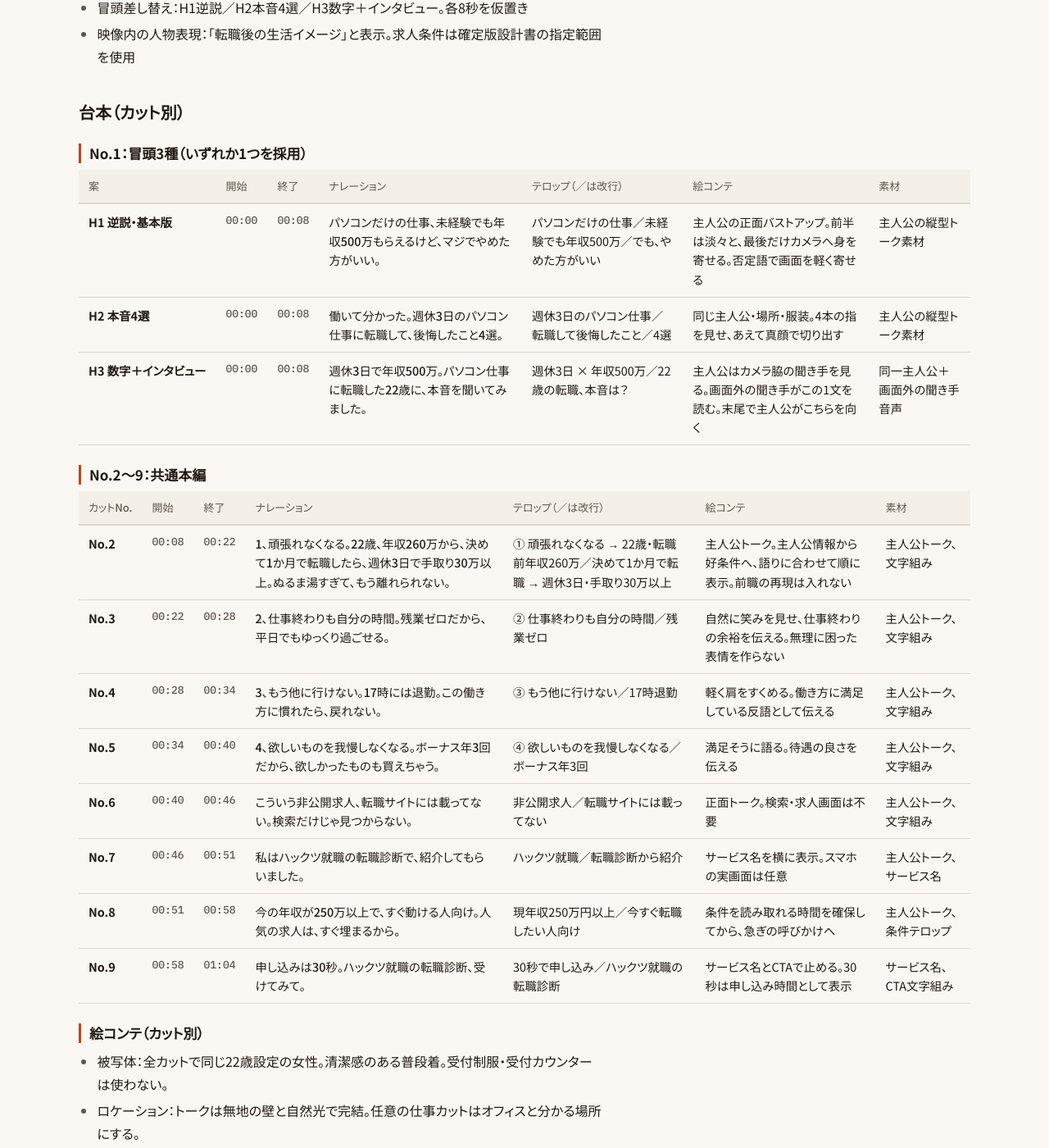
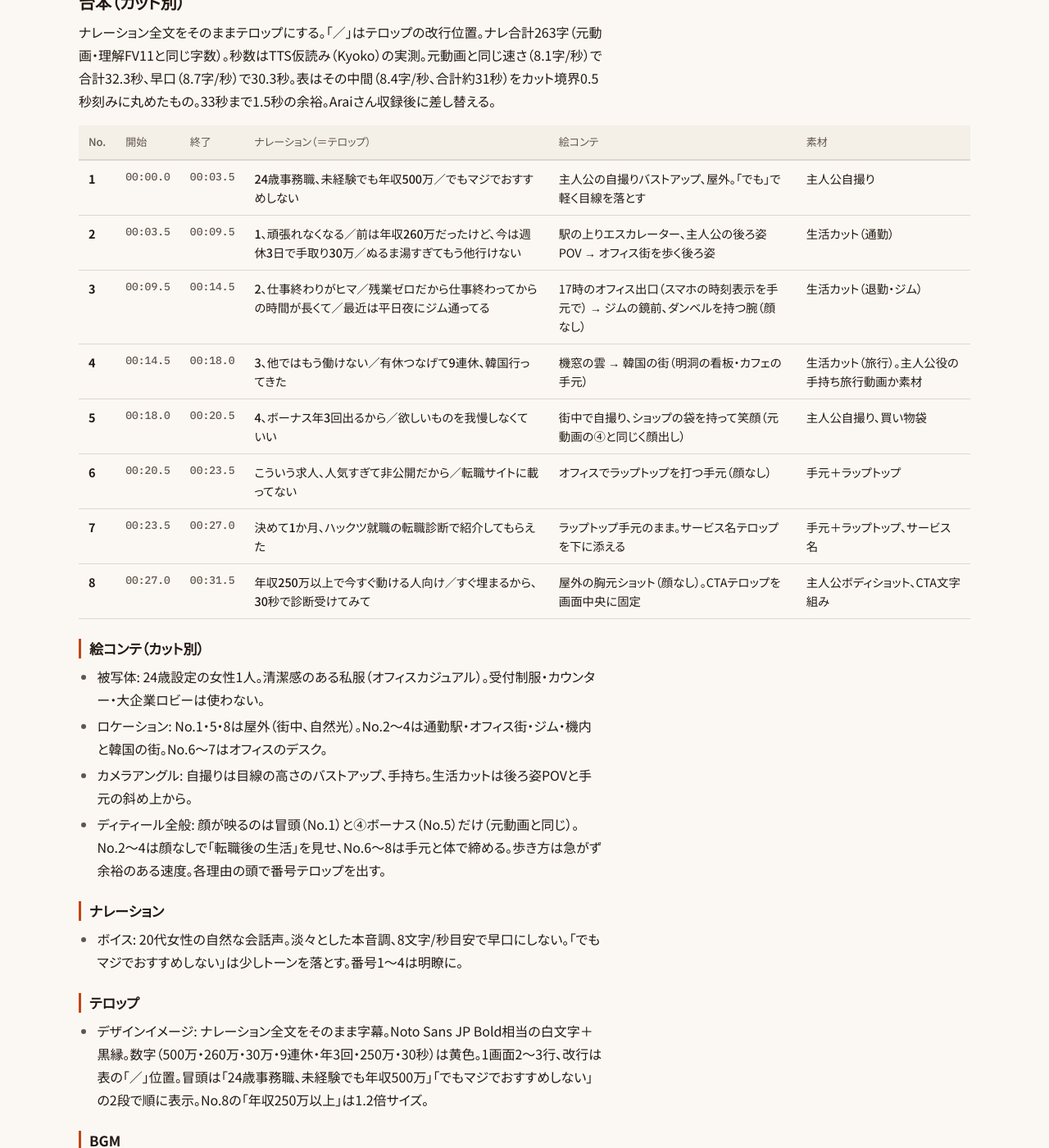
Before and after one commit to hiden-inc/cr-scripts, a Jekyll site: the page built from hackz/2026-10-a1-gyakusetsu.md, in a window 1280 px wide and 1400 px high, scrolled down 1108 px. Shown: the whole window at 82% size. Built offline with Jekyll 4.4.1, drawn with Linux system fonts in a browser that asks for light colours; some web fonts are replaced; our own code applies the rules of GitHub Pages for plain Markdown files; some of the changed text lies outside the part shown.

Commit message:
feat(hackz): A1台本を Notion 13:20 版へ更新、検証全体像を追加（相互リンク）
Co-Authored-By: Claude Fable 5.1 <noreply@anthropic.com>

```diff
--- a/hackz/2026-10-a1-gyakusetsu.md
+++ b/hackz/2026-10-a1-gyakusetsu.md
@@ -1,99 +1,61 @@
-# ハックツ就職｜10月CR A1 逆説型
+# ハックツ就職 10月CR A1 台本（逆説型）
 
-検証ID：A1 ／ 修正版 v5 ／ 2026-09-24
-台本作成：yusaku arai ／ 内容レビュー・音声実測前
+2026-09-24 作成。検証A: 良セグメント明示 × 事務職明示。ベースAD: 理解FV11（逆説型）。検証の全体図（15本の構成）: [ハックツ就職 10月CR 検証全体像](2026-10-overview.md)／レビュー用の Claude Docs 版: [Claude Docs](https://claude.ai/code/artifact/d702f744-2e8c-41bc-a7f1-98fbee2ec187)
 
 # 企画
 
-- 戦略：理解FV11の「やめた方がいい→実は好条件を4つ→非公開求人→紹介→対象条件→急ぎのCTA」を継承。年齢・転職前の年収・転職時期を明示し、良セグメント化した基準台本を作る。
-- WHO：22〜34歳、現年収250万円以上、今すぐ転職したい在職者。職種を限定せず、パソコンを使う仕事で働き方と待遇を変えたい人。
-- WHAT：年齢・現年収が自分に近い主人公を通じて、好条件の非公開求人を紹介してもらう入口としてハックツ就職の転職診断を提示する。
-- 主人公：22歳の女性。転職前の年収260万円、決めて1か月で転職した設定。実在利用者の証言ではなく、設計書に基づく演出設定。
-- 検証範囲：職種語を限定しない。男性化、前職の具体的なつらさとの対比はB・C・Dに残す。本編No.2〜9は3案とも同一、No.1だけを差し替える。
+- 戦略: 理解FV11の構造を継承する（羨ましい職種→実は好条件4つ→非公開求人→転職診断→対象条件→急ぎのCTA）。受付嬢を事務職に替え、主人公の年齢・転職前年収・転職までの速さを本編で明示する。決め台詞は「マジでおすすめしない」（元の「やめた方がいい」の言い換え）。尺・ナレーション＝テロップ・映像構成（顔は冒頭と④ボーナスのみ、他は生活カットと手元、締めは顔なしの体ショット）は元動画と同じ。
+- WHO: 22〜34歳・現年収250万円以上・今すぐ転職したい在職者。事務/コーポレート希望（回答の6割）。
+- WHAT: 24歳・年収260万から1か月で事務職に転職した主人公を通じて「未経験でも年収500万の事務職の非公開求人がある」と伝え、入口としてハックツ就職の転職診断（30秒）を提示する。
 
 # 台本
 
 ## 概要
 
-- 再生秒数：約60秒（編集上の仮置き。収録音声で未実測）
-- 形式：1080×1920、縦型。顔あり一人称UGC。生活カットは任意
-- 配信媒体：TikTok／Meta想定。入稿先は制作時に確定
-- セーフゾーン：初稿は主要文字・顔を中央のx=100〜880、y=250〜1450に配置。媒体の実プレビューでUIとの重なりを確認
-- 冒頭差し替え：H1逆説／H2本音4選／H3数字＋インタビュー。各8秒を仮置き
-- 映像内の人物表現：「転職後の生活イメージ」と表示。求人条件は確定版設計書の指定範囲を使用
+- 再生秒数: 00:00:33以内（元動画と同尺。文字が増えた分の秒は足さない）
+- 形式: 1080x1920
+- 配信媒体: Meta（TikTok流用可）
+- セーフゾーン: Meta リール（上250px・下450px・右120pxを避ける）
 
 ## 台本（カット別）
 
-### No.1：冒頭3種（いずれか1つを採用）
+ナレーション全文をそのままテロップにする。「／」はテロップの改行位置。ナレ合計263字（元動画・理解FV11と同じ字数）。秒数はTTS仮読み（Kyoko）の実測。元動画と同じ速さ（8.1字/秒）で合計32.3秒、早口（8.7字/秒）で30.3秒。表はその中間（8.4字/秒、合計約31秒）をカット境界0.5秒刻みに丸めたもの。33秒まで1.5秒の余裕。Araiさん収録後に差し替える。
 
-| 案 | 開始 | 終了 | ナレーション | テロップ（／は改行） | 絵コンテ | 素材 |
-|---|---|---|---|---|---|---|
-| H1 逆説・基本版 | 00:00 | 00:08 | パソコンだけの仕事、未経験でも年収500万もらえるけど、マジでやめた方がいい。 | パソコンだけの仕事／未経験でも年収500万／でも、やめた方がいい | 主人公の正面バストアップ。前半は淡々と、最後だけカメラへ身を寄せる。否定語で画面を軽く寄せる | 主人公の縦型トーク素材 |
-| H2 本音4選 | 00:00 | 00:08 | 働いて分かった。週休3日のパソコン仕事に転職して、後悔したこと4選。 | 週休3日のパソコン仕事／転職して後悔したこと／4選 | 同じ主人公・場所・服装。4本の指を見せ、あえて真顔で切り出す | 主人公の縦型トーク素材 |
-| H3 数字＋インタビュー | 00:00 | 00:08 | 週休3日で年収500万。パソコン仕事に転職した22歳に、本音を聞いてみました。 | 週休3日 × 年収500万／22歳の転職、本音は？ | 主人公はカメラ脇の聞き手を見る。画面外の聞き手がこの1文を読む。末尾で主人公がこちらを向く | 同一主人公＋画面外の聞き手音声 |
-
-### No.2〜9：共通本編
-
-| カットNo. | 開始 | 終了 | ナレーション | テロップ（／は改行） | 絵コンテ | 素材 |
-|---|---|---|---|---|---|---|
-| No.2 | 00:08 | 00:22 | 1、頑張れなくなる。22歳、年収260万から、決めて1か月で転職したら、週休3日で手取り30万以上。ぬるま湯すぎて、もう離れられない。 | ① 頑張れなくなる → 22歳・転職前年収260万／決めて1か月で転職 → 週休3日・手取り30万以上 | 主人公トーク。主人公情報から好条件へ、語りに合わせて順に表示。前職の再現は入れない | 主人公トーク、文字組み |
-| No.3 | 00:22 | 00:28 | 2、仕事終わりも自分の時間。残業ゼロだから、平日でもゆっくり過ごせる。 | ② 仕事終わりも自分の時間／残業ゼロ | 自然に笑みを見せ、仕事終わりの余裕を伝える。無理に困った表情を作らない | 主人公トーク、文字組み |
-| No.4 | 00:28 | 00:34 | 3、もう他に行けない。17時には退勤。この働き方に慣れたら、戻れない。 | ③ もう他に行けない／17時退勤 | 軽く肩をすくめる。働き方に満足している反語として伝える | 主人公トーク、文字組み |
-| No.5 | 00:34 | 00:40 | 4、欲しいものを我慢しなくなる。ボーナス年3回だから、欲しかったものも買えちゃう。 | ④ 欲しいものを我慢しなくなる／ボーナス年3回 | 満足そうに語る。待遇の良さを伝える | 主人公トーク、文字組み |
-| No.6 | 00:40 | 00:46 | こういう非公開求人、転職サイトには載ってない。検索だけじゃ見つからない。 | 非公開求人／転職サイトには載ってない | 正面トーク。検索・求人画面は不要 | 主人公トーク、文字組み |
-| No.7 | 00:46 | 00:51 | 私はハックツ就職の転職診断で、紹介してもらいました。 | ハックツ就職／転職診断から紹介 | サービス名を横に表示。スマホの実画面は任意 | 主人公トーク、サービス名 |
-| No.8 | 00:51 | 00:58 | 今の年収が250万以上で、すぐ動ける人向け。人気の求人は、すぐ埋まるから。 | 現年収250万円以上／今すぐ転職したい人向け | 条件を読み取れる時間を確保してから、急ぎの呼びかけへ | 主人公トーク、条件テロップ |
-| No.9 | 00:58 | 01:04 | 申し込みは30秒。ハックツ就職の転職診断、受けてみて。 | 30秒で申し込み／ハックツ就職の転職診断 | サービス名とCTAで止める。30秒は申し込み時間として表示 | サービス名、CTA文字組み |
+| No. | 開始 | 終了 | ナレーション（＝テロップ） | 絵コンテ | 素材 |
+|---|---|---|---|---|---|
+| 1 | 00:00.0 | 00:03.5 | 24歳事務職、未経験でも年収500万／でもマジでおすすめしない | 主人公の自撮りバストアップ、屋外。「でも」で軽く目線を落とす | 主人公自撮り |
+| 2 | 00:03.5 | 00:09.5 | 1、頑張れなくなる／前は年収260万だったけど、今は週休3日で手取り30万／ぬるま湯すぎてもう他行けない | 駅の上りエスカレーター、主人公の後ろ姿POV → オフィス街を歩く後ろ姿 | 生活カット（通勤） |
+| 3 | 00:09.5 | 00:14.5 | 2、仕事終わりがヒマ／残業ゼロだから仕事終わってからの時間が長くて／最近は平日夜にジム通ってる | 17時のオフィス出口（スマホの時刻表示を手元で） → ジムの鏡前、ダンベルを持つ腕（顔なし） | 生活カット（退勤・ジム） |
+| 4 | 00:14.5 | 00:18.0 | 3、他ではもう働けない／有休つなげて9連休、韓国行ってきた | 機窓の雲 → 韓国の街（明洞の看板・カフェの手元） | 生活カット（旅行）。主人公役の手持ち旅行動画か素材 |
+| 5 | 00:18.0 | 00:20.5 | 4、ボーナス年3回出るから／欲しいものを我慢しなくていい | 街中で自撮り、ショップの袋を持って笑顔（元動画の④と同じく顔出し） | 主人公自撮り、買い物袋 |
+| 6 | 00:20.5 | 00:23.5 | こういう求人、人気すぎて非公開だから／転職サイトに載ってない | オフィスでラップトップを打つ手元（顔なし） | 手元＋ラップトップ |
+| 7 | 00:23.5 | 00:27.0 | 決めて1か月、ハックツ就職の転職診断で紹介してもらえた | ラップトップ手元のまま。サービス名テロップを下に添える | 手元＋ラップトップ、サービス名 |
+| 8 | 00:27.0 | 00:31.5 | 年収250万以上で今すぐ動ける人向け／すぐ埋まるから、30秒で診断受けてみて | 屋外の胸元ショット（顔なし）。CTAテロップを画面中央に固定 | 主人公ボディショット、CTA文字組み |
 
 ### 絵コンテ（カット別）
 
-- 被写体：全カットで同じ22歳設定の女性。清潔感のある普段着。受付制服・受付カウンターは使わない。
-- ロケーション：トークは無地の壁と自然光で完結。任意の仕事カットはオフィスと分かる場所にする。
-- カメラアングル：トークは目線の高さのバストアップ。任意の手元カットは斜め上から寄り。各理由の冒頭に番号を出す。
-- ディテール：H1・H2は不満そうに切り出し、具体的な好条件で笑みが出る反語。No.2〜5を前職との比較映像にしない。H3の聞き手は冒頭のみ、本編の主人公発話を変えない。
+- 被写体: 24歳設定の女性1人。清潔感のある私服（オフィスカジュアル）。受付制服・カウンター・大企業ロビーは使わない。
+- ロケーション: No.1・5・8は屋外（街中、自然光）。No.2〜4は通勤駅・オフィス街・ジム・機内と韓国の街。No.6〜7はオフィスのデスク。
+- カメラアングル: 自撮りは目線の高さのバストアップ、手持ち。生活カットは後ろ姿POVと手元の斜め上から。
+- ディティール全般: 顔が映るのは冒頭（No.1）と④ボーナス（No.5）だけ（元動画と同じ）。No.2〜4は顔なしで「転職後の生活」を見せ、No.6〜8は手元と体で締める。歩き方は急がず余裕のある速度。各理由の頭で番号テロップを出す。
 
 ### ナレーション
 
-- ボイス：20代女性の自然な会話声。淡々とした本音調で、過度な広告読みや大声を避ける。
-- H3の冒頭のみ、画面外の聞き手の声。No.2以降は全案で同じ収録を使う。
-- 読点で短く息を入れ、「1〜4」の番号を明瞭に読む。尺不足を極端な早回しで解消しない。
-- 表は64秒の仮配分。音声化後、自然な語りと条件テロップの可読時間を実測し、各境界を調整する。尺はryoさんの指定ではない。
+- ボイス: 20代女性の自然な会話声。淡々とした本音調、8文字/秒目安で早口にしない。「でもマジでおすすめしない」は少しトーンを落とす。番号1〜4は明瞭に。
 
 ### テロップ
 
-- 書体：Noto Sans JP Bold相当の太いゴシック。白文字＋濃色の縁、数字は黄色。
-- サイズ：1080px幅の画面で本文58〜64px、数字・冒頭72〜88pxを目安。表の「／」で改行し、1画面2〜3行。
-- 冒頭は話す順に表示。理由4つは「番号＋要点」と「条件」を基本とし、No.2の主人公情報は別画面に順次表示。
-- 演出注記「転職後の生活イメージ」は判読できる大きさで配置し、主要コピーや媒体UIと重ねない。
+- デザインイメージ: ナレーション全文をそのまま字幕。Noto Sans JP Bold相当の白文字＋黒縁。数字（500万・260万・30万・9連休・年3回・250万・30秒）は黄色。1画面2〜3行、改行は表の「／」位置。冒頭は「24歳事務職、未経験でも年収500万」「でもマジでおすすめしない」の2段で順に表示。No.8の「年収250万以上」は1.2倍サイズ。
 
 ### BGM
 
-- 軽快なポップ系、110〜120BPM程度。語りを邪魔しないインスト。
-- No.2〜5の番号で軽い切り替え音。No.8の対象条件はBGMを少し下げて聞き取りやすくする。
-- 商用利用可能な音源を制作時に選定。現時点では未取得。
+- イメージ: 軽いポップ系インスト、110〜120BPM。No.2〜5の番号で小さな切り替え音。No.8は音量を下げてCTAを聞き取りやすく。
 
 ### 素材
 
-- 必須：主人公トーク、条件・サービス名・CTAの文字組み。H3のみ聞き手音声。
-- ブランドアセット：正規ロゴは支給後に使用（未取得）。試作はサービス名の文字表示で成立させる。
-- 画面キャプチャ：必須なし。転職診断画面を入れる場合は実画面の支給・確認後に使用。
-- 任意：買い物の手元、オフィスのPCなどの差し込み。初回試作の必須素材にはしない。撮影・生成・取得は未実施。
-- 受付嬢、在宅勤務、髪色・ネイル自由、他社名、実在作品名は入れない。
+- ブランドアセット: ハックツ就職の正規ロゴ（支給待ち。試作はテキスト表示）。
+- 画面キャプチャ: 転職診断の実画面は入れない。No.6〜7のラップトップ画面は映さないかぼかす。
 
----
+# 未決
 
-## 制作メモ
-
-- H2は共通本編の4項目に合わせて「4選」。A2本体の「5選」は変更しない。
-- Bの前職対比、Cの男性向け生活描写、Dの職種指定を加えず、検証Aの基準を保持。
-- 条件とCTAは確定版設計書に準拠。演出人物の設定を実在の利用実績として扱わない。
-- 表現・尺・書体・色・BGM・演出注記は制作上の提案。確定版の追加要件として扱わない。
-- 作成方針：元の「頑張れない／仕事終わりの余裕／他に行けない／欲しいものを我慢しない」を確定版の条件で書き起こす。独自の困りごとや言い回しの比較は加えない。各項目を無理に否定形にせず、全体で「やめた方がいい→実は好条件」を成立させる。
-- 最初の確認点：元の勝ち筋を崩さずセグメント情報を反映できているか。冒頭から理由4つ、CTAまでの引き・テンポを含む台本のクオリティ。
-- 残作業：内容レビュー、音声の尺実測、素材取得、動画試作。
-
-## 参照元
-
-- 確定版設計書：[hackz-october-cr-plan.md](https://hiden-inc.slack.com/files/U0BSMUD396G/F0C4YRWG29W/hackz-october-cr-plan.md)
-- 新フォーマット：[9/22 上田さん投稿](https://luxar-jp.slack.com/archives/C0BR20Y8C2Z/p1790063245854519)
-- 制作順序・期限：[9/24 定例議事録](https://github.com/hiden-inc/admods/pull/601)
+- 転職前年収は260万で仮置き（除外行「250万以上」と揃えるため）。240万にする場合は除外行も変更する。
```
Also changed, not shown: hackz/2026-10-overview.md (added, +70 -0 lines).
